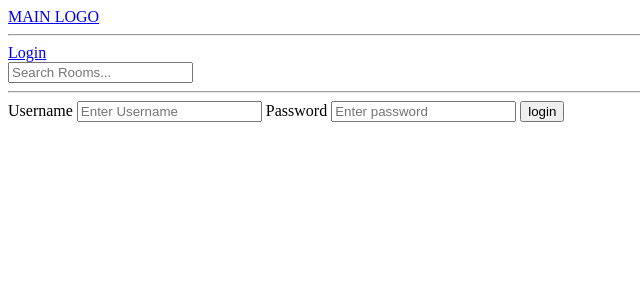
After one commit to pratham180702/chat-room, a Django app: page /login in a window 1280 px wide. The commit adds this page. Shown: the top 300 px of the page, without its empty margins (0-640 px from the left). Run offline with Django 4.2, Linux system fonts and the light colour scheme.

Commit message:
user login changes

```diff
--- /dev/null
+++ b/base/templates/base/login_registration.html
@@ -0,0 +1,19 @@
+{% extends 'main.html' %}
+
+{% block content %}
+
+<div>
+    <form method="post" action="">
+        {% csrf_token %}
+
+        <label>Username</label>
+        <input type="text" name="Username" placeholder="Enter Username">
+
+        <label>Password</label>
+        <input type="password" name="password" placeholder="Enter password">
+
+        <input type="submit" value="login">
+    </form>
+</div>
+
+{% endblock content %}
--- a/base/urls.py
+++ b/base/urls.py
@@ -2,6 +2,7 @@ from django.urls import path
 from . import views
 
 urlpatterns = [
+    path('login',views.loginPage, name='login'),
     path('',views.home, name='home'),
     path('room_page/<str:pk>/',views.room,name='room'),
     # path('room_page',views.room_main),
--- a/base/views.py
+++ b/base/views.py
@@ -78,6 +78,10 @@ def deleteRoom(request, pk):
     context = {'obj':room}
     return render(request, 'base/delete_room.html',context)
 
+def loginPage(request):
+    context = {}
+    return render(request, 'base/login_registration.html', context)
+
 
 # my added
 def CreateMessage(request):
--- a/templates/nav.html
+++ b/templates/nav.html
@@ -1,5 +1,6 @@
 <a href="/">MAIN LOGO</a>
-
+<hr>
+<a href="{% url 'login' %}">Login</a>
 <form method="get" action="{% url 'home' %}">
     <input type="text" name="q" placeholder="Search Rooms...">
 </form>
```
